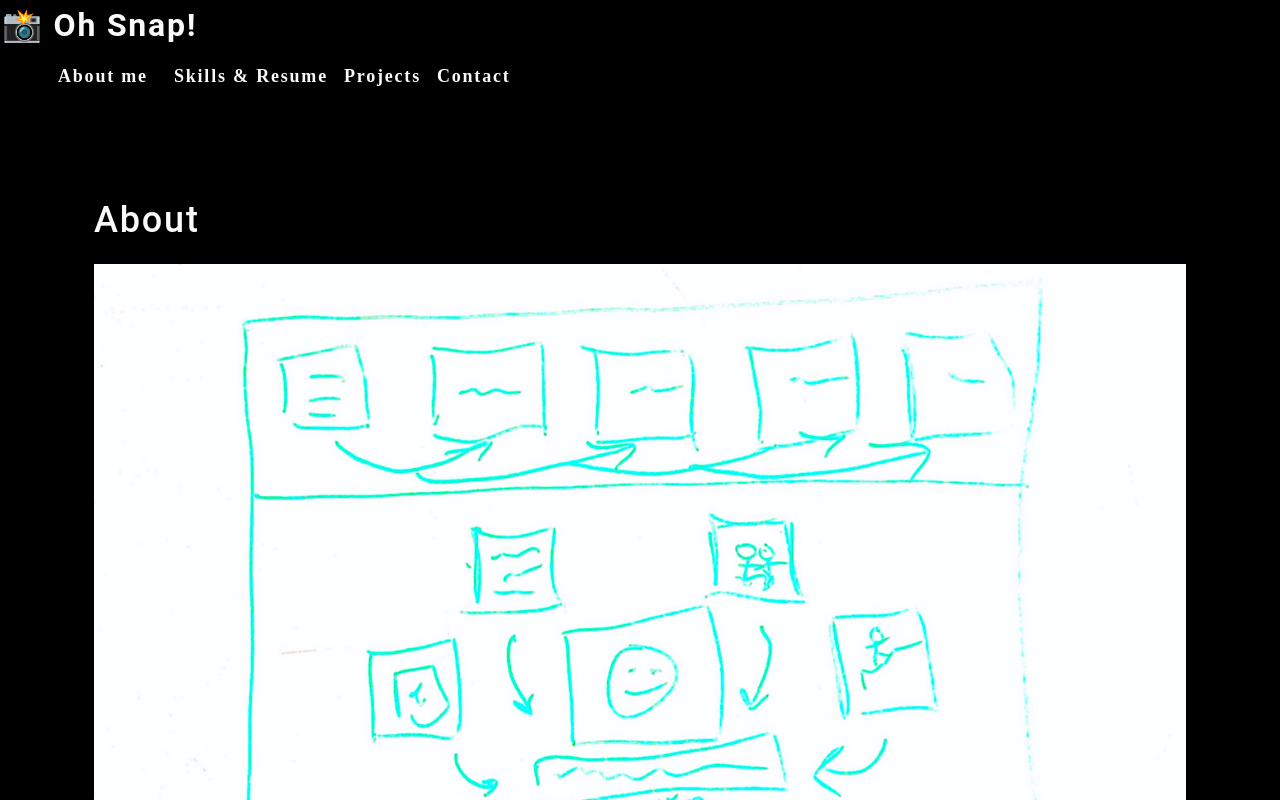
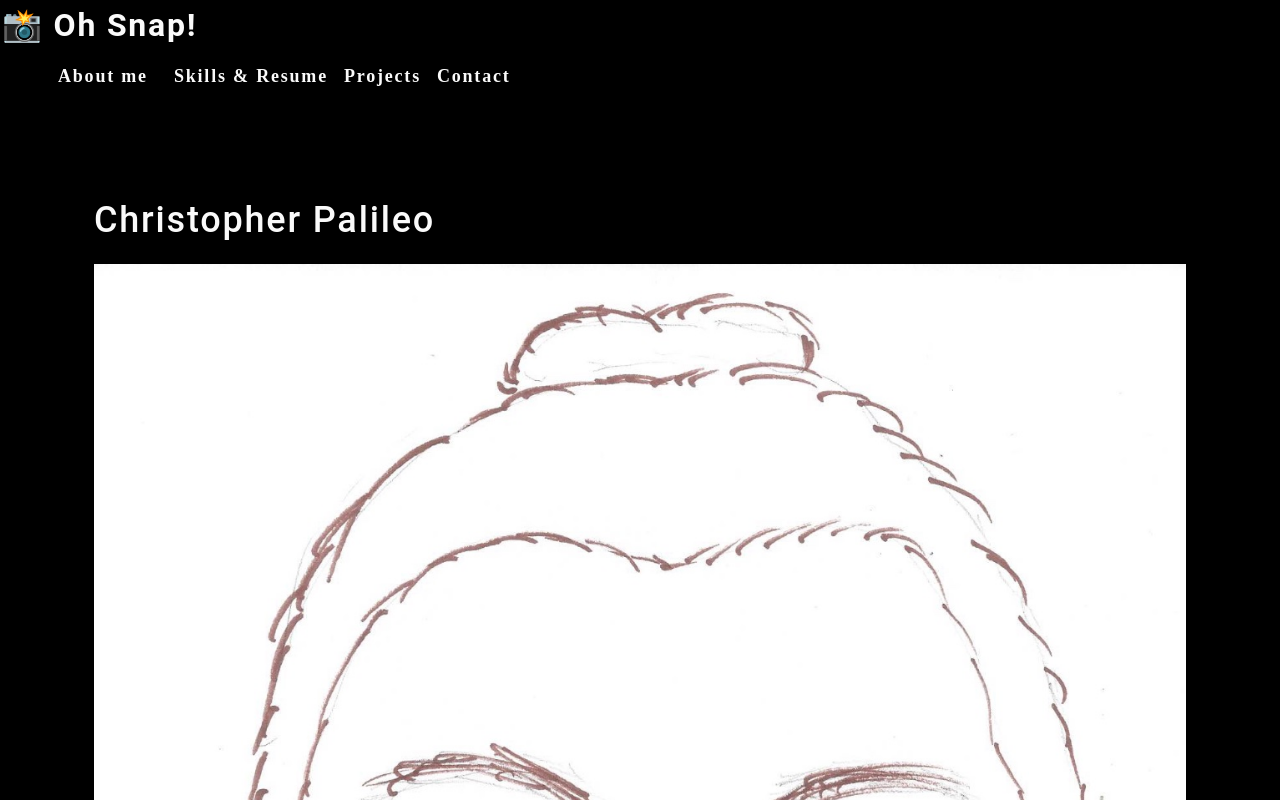
Before and after one commit to cpalileo/cpalileo.github.io, a React (Create React App) app: page / in a window 1280 px wide. Shown: the top 800 px of the page. Built offline with nearby package versions, Linux system fonts and the light colour scheme.

Commit message:
updated About page with name and portrait

```diff
--- a/src/components/About/index.js
+++ b/src/components/About/index.js
@@ -1,11 +1,11 @@
 import React from "react";
-import coverImage from "../../assets/cover/design.jpg";
+import coverImage from "../../assets/img-about/portrait.jpg";
 
 // The About() below is the meat of the component that returns the JSX code which will be used for rendering in the app.js file
 function About() {
   return (
     <section className="my-5">
-      <h1 id="about">About</h1>
+      <h1 id="about">Christopher Palileo</h1>
       <img
         src={coverImage}
         className="my-2"
```
Also changed, not shown: src/assets/img-about/design.jpg (renamed from src/assets/cover/design.jpg), src/assets/img-about/portrait.jpg (added).
